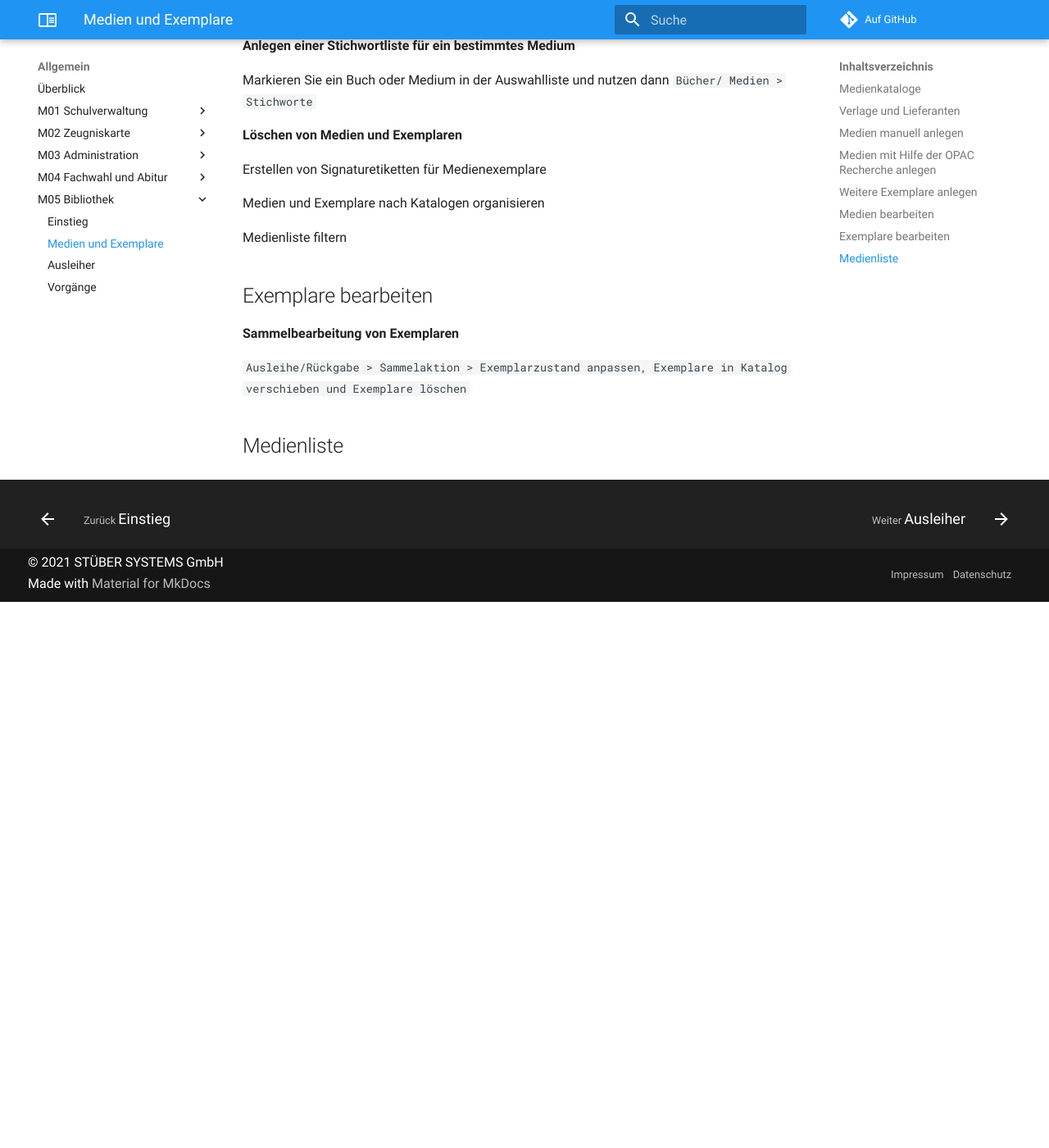
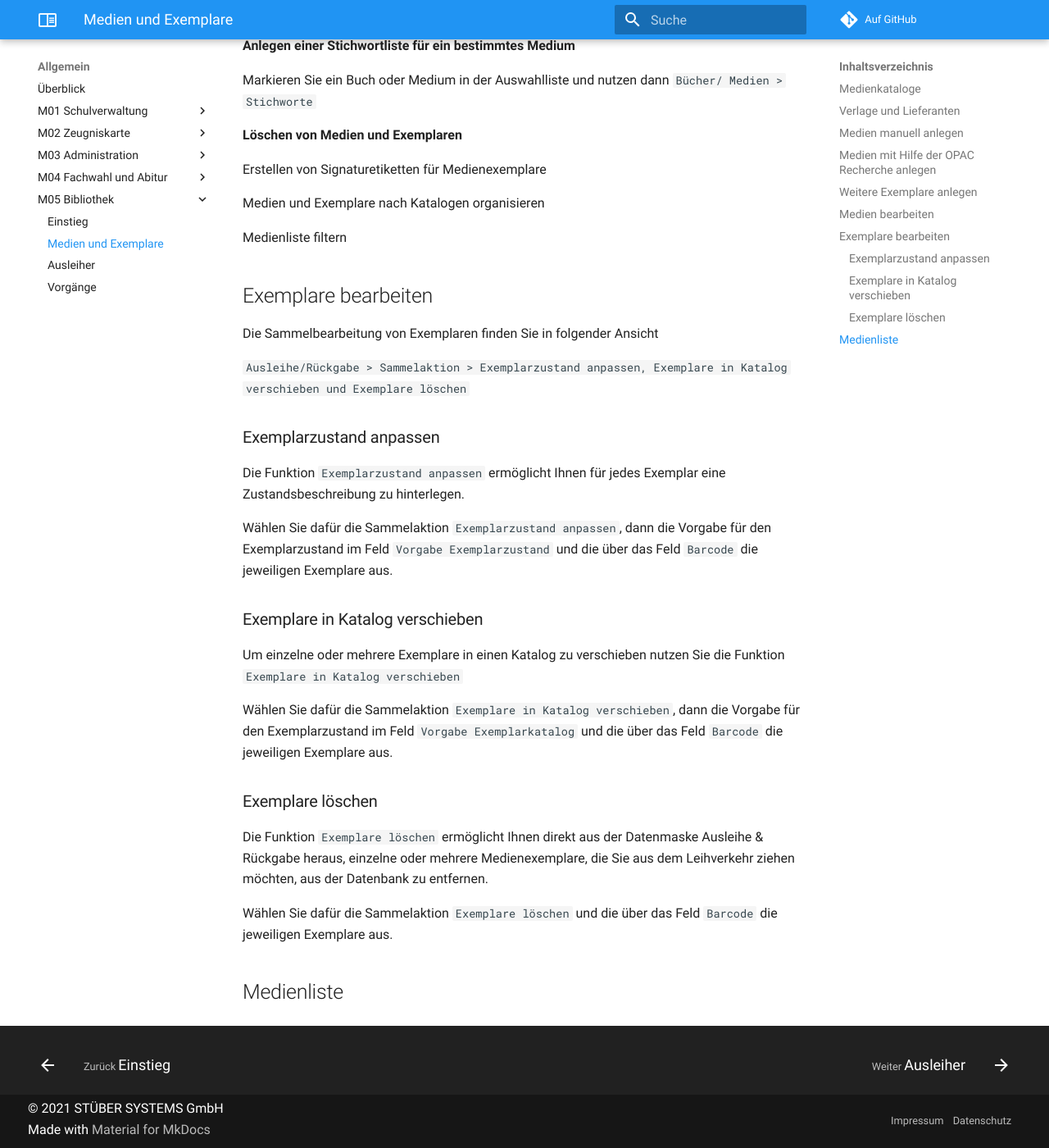
Before and after one commit to stuebersystems/doc.magellan-schulungen.de, an MkDocs documentation site: the page built from docs/m05/02.medien_exemplare.md, in a window 1280 px wide and 1400 px high, scrolled down 1986 px. Shown: the whole window at 82% size. Built offline with MkDocs 1.6.1 and Material for MkDocs 9.7.7, drawn with Linux system fonts in a browser that asks for light colours; comment, search, counter and statistics services are not loaded; before the commit the page ends 2720 px from its top, so only the background shows below that.

Commit message:
no message

```diff
--- a/docs/m05/02.medien_exemplare.md
+++ b/docs/m05/02.medien_exemplare.md
@@ -70,12 +70,28 @@ Medien und Exemplare nach Katalogen organisieren
 
 Medienliste filtern
 
-
 ## Exemplare bearbeiten
 
-**Sammelbearbeitung von Exemplaren**
+ Die Sammelbearbeitung von Exemplaren finden Sie in folgender Ansicht
 
 `Ausleihe/Rückgabe > Sammelaktion > Exemplarzustand anpassen, Exemplare in Katalog verschieben und Exemplare löschen`
 
+### Exemplarzustand anpassen
+
+Die Funktion `Exemplarzustand anpassen` ermöglicht Ihnen für jedes Exemplar eine Zustandsbeschreibung zu hinterlegen.
+
+Wählen Sie dafür die Sammelaktion `Exemplarzustand anpassen`, dann die Vorgabe für den Exemplarzustand im Feld `Vorgabe Exemplarzustand` und die über das Feld `Barcode` die jeweiligen Exemplare aus.
+
+### Exemplare in Katalog verschieben
+
+Um einzelne oder mehrere Exemplare in einen Katalog zu verschieben nutzen Sie die Funktion `Exemplare in Katalog verschieben`
+
+Wählen Sie dafür die Sammelaktion `Exemplare in Katalog verschieben`, dann die Vorgabe für den Exemplarzustand im Feld `Vorgabe Exemplarkatalog` und die über das Feld `Barcode` die jeweiligen Exemplare aus.
+
+### Exemplare löschen
+
+Die Funktion `Exemplare löschen` ermöglicht Ihnen direkt aus der Datenmaske Ausleihe & Rückgabe heraus, einzelne oder mehrere Medienexemplare, die Sie aus dem Leihverkehr ziehen möchten, aus der Datenbank zu entfernen.
+
+Wählen Sie dafür die Sammelaktion `Exemplare löschen` und die über das Feld `Barcode` die jeweiligen Exemplare aus.
 
 ## Medienliste
```
Also changed, not shown: docs/m05/04.vorgaenge.md (+9 -0 lines).
